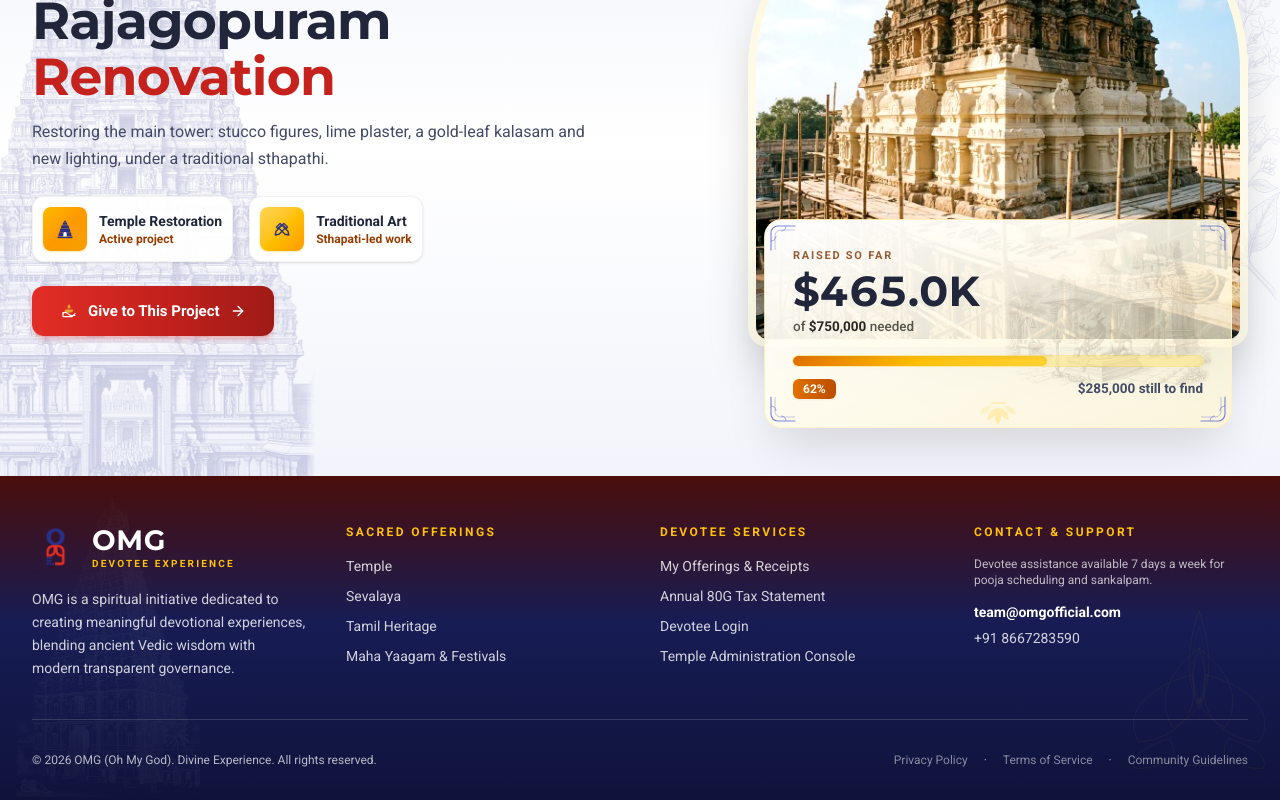
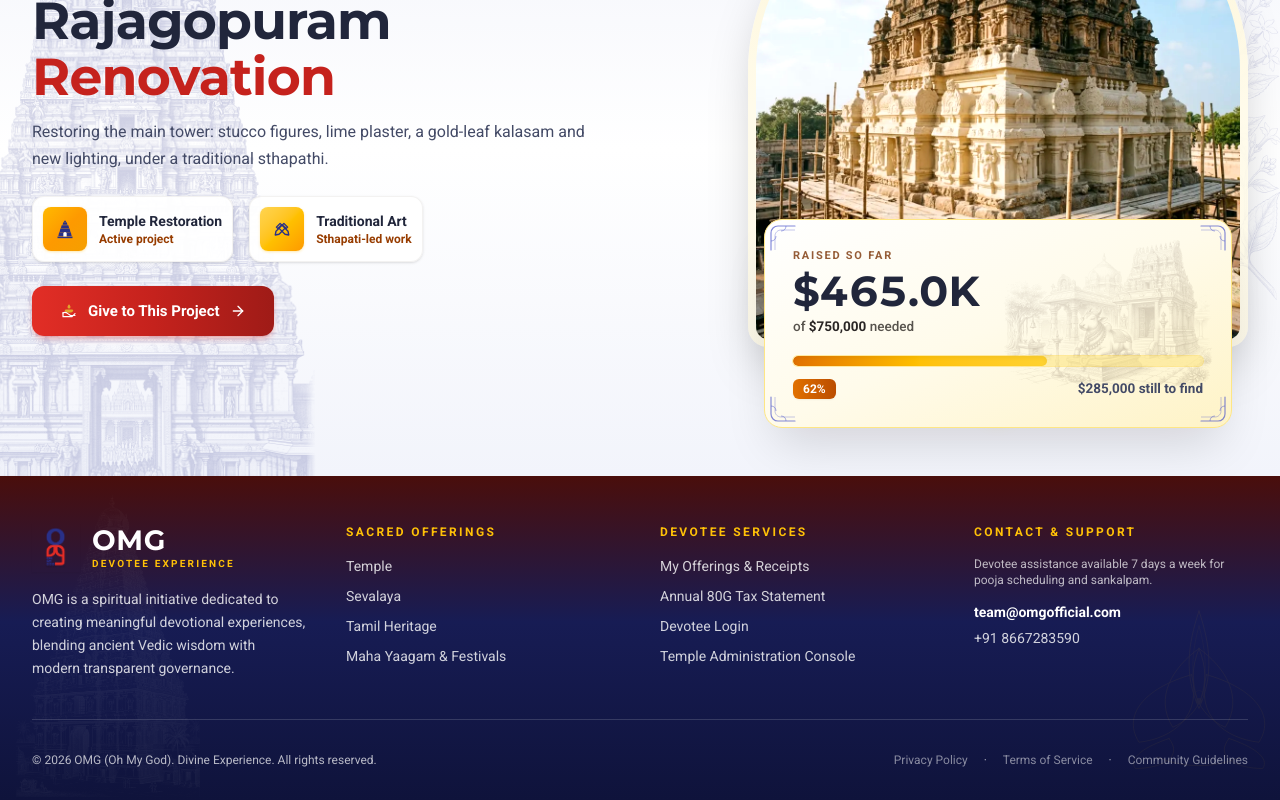
Before and after one commit to balajikarthik2004/omg-erp-prototype, a React (Vite) app: page / in a window 1280 px wide. Shown: the part 2203-3003 px from the top of the page. Built offline with nearby package versions, Linux system fonts and the light colour scheme; a web font is replaced by a local one.

Commit message:
style(donor): remove transparent shade and make Raised so far card fully solid opaque

```diff
--- a/src/features/donor/FeaturedProjectSection.tsx
+++ b/src/features/donor/FeaturedProjectSection.tsx
@@ -147,9 +147,9 @@ export function FeaturedProjectSection() {
             {/* Bottom Finial */}
             <Finial className="absolute bottom-0.5 left-1/2 z-0 -translate-x-1/2 rotate-180 text-turmeric-400 drop-shadow-[0_2px_8px_rgba(255,193,7,0.3)]" />
 
-            {/* Overlapping Raised Stats Card - Shifted Upwards */}
+            {/* Overlapping Raised Stats Card - Solid Opaque */}
             <div
-              className="relative z-20 -mt-28 sm:-mt-32 mx-3 sm:mx-4 overflow-hidden rounded-[18px] bg-linear-to-br from-white via-amber-50/90 to-amber-100/60 p-6 shadow-2xl shadow-stone-950/15 sm:p-7 border border-amber-200/40"
+              className="relative z-20 -mt-28 sm:-mt-32 mx-3 sm:mx-4 overflow-hidden rounded-[18px] bg-white bg-linear-to-br from-white via-amber-50 to-amber-100 p-6 shadow-2xl shadow-stone-950/15 sm:p-7 border border-amber-200"
             >
               {/* Corner Filigree Ornaments */}
               <VintageCornerFiligree position="tl" className="top-1 left-1" />
```
